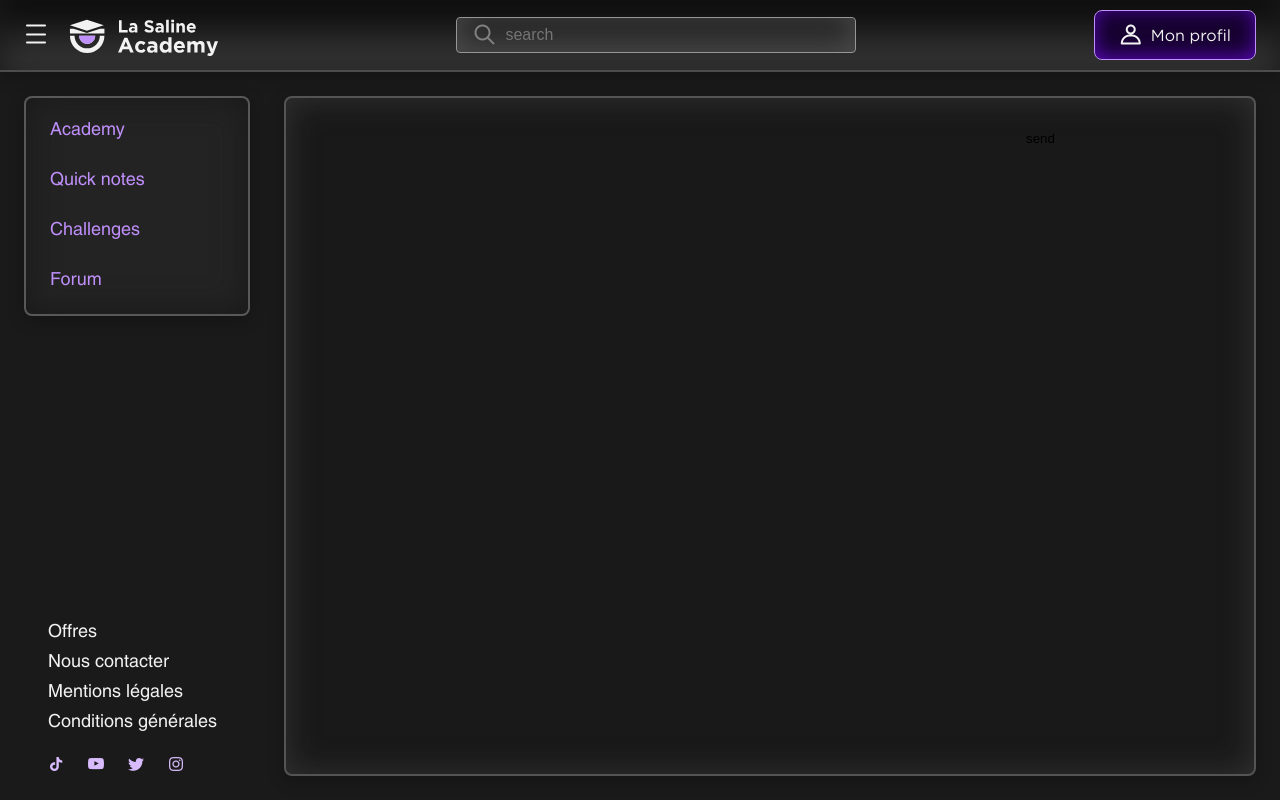
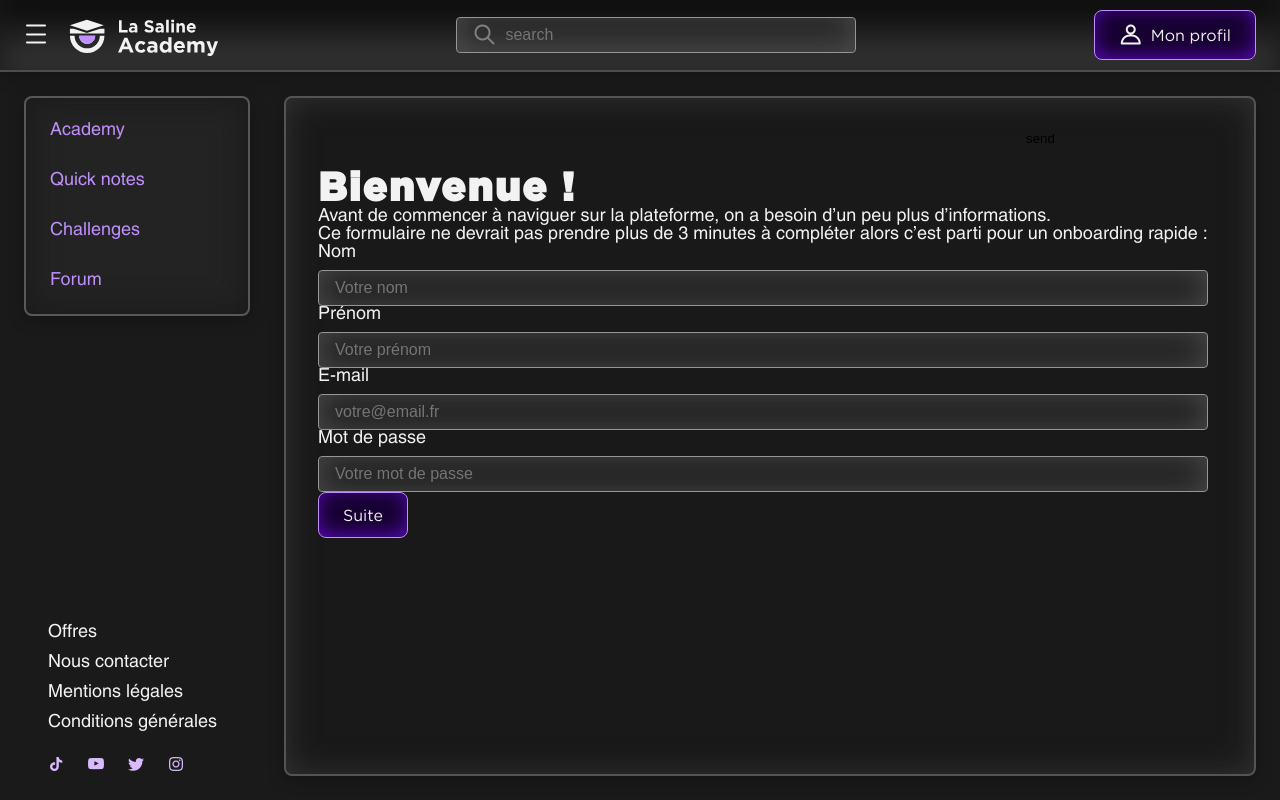
Before and after one commit to valentinmariot/la-saline-academy, a Next.js app: page /authentification/register in a window 1280 px wide. Built offline with nearby package versions, Linux system fonts and the light colour scheme; no server answers.

Commit message:
[ADD] register steps

```diff
--- /dev/null
+++ b/components/register/RegisterBank.tsx
@@ -0,0 +1,73 @@
+import React from "react";
+import InputContainer from "@/components/inputContainer/inputContainer";
+import Link from "next/link";
+
+type RegisterBasicProps = {
+  onNext: () => void;
+};
+
+const RegisterBank: React.FC<RegisterBasicProps> = ({ onNext }) => {
+  return (
+    <>
+      <h2>Informations bancaires</h2>
+      <p>Vous avez sélectionné l’offre premium à $8/mois</p>
+      <p>
+        Ce formulaire ne devrait pas prendre plus de 2 minutes à compléter alors
+        c’est parti pour un onboarding rapide :
+      </p>
+      <div>
+        <div>
+          <InputContainer
+            id="card-number"
+            label="Numéro de carte bancaire"
+            labelFor="card-number"
+            placeholder="**** **** **** ****"
+            type="number"
+            required
+          />
+        </div>
+        <div>
+          <InputContainer
+            id="card-owner"
+            label="Nom du titulaire"
+            labelFor="card-owner"
+            placeholder="Votre nom"
+            type="text"
+            required
+          />
+          <InputContainer
+            id="card-expiration"
+            label="Date expiration"
+            labelFor="card-expiration"
+            placeholder="--/--"
+            type="number"
+            required
+          />
+          <InputContainer
+            id="card-cvc"
+            label="CVC"
+            labelFor="card-cvc"
+            placeholder="***"
+            type="number"
+            required
+          />
+        </div>
+      </div>
+      <button className="btn btn-purple-solid-intense" onClick={onNext}>
+        Finaliser mon inscription
+      </button>
+      <p>
+        Vos informations bancaire ne sont pas enregistrer par notre application
+        et ne seront pas divulgé
+      </p>
+      <p>
+        Vous avez déjà un compte ?
+        <Link href="/authentification/login" className="logo">
+          Vous connecter
+        </Link>
+      </p>
+    </>
+  );
+};
+
+export default RegisterBank;
--- /dev/null
+++ b/components/register/RegisterBasic.tsx
@@ -0,0 +1,63 @@
+import React from "react";
+import InputContainer from "../inputContainer/inputContainer";
+
+type RegisterBasicProps = {
+  onNext: () => void;
+};
+
+const RegisterBasic: React.FC<RegisterBasicProps> = ({ onNext }) => {
+  return (
+    <>
+      <div>
+        <h2>Bienvenue !</h2>
+        <p>
+          Avant de commencer à naviguer sur la plateforme, on a besoin d’un peu
+          plus d’informations.
+        </p>
+        <p>
+          Ce formulaire ne devrait pas prendre plus de 3 minutes à compléter
+          alors c’est parti pour un onboarding rapide :
+        </p>
+      </div>
+      <div>
+        <InputContainer
+          id="lastname"
+          label="Nom"
+          labelFor="lastname"
+          placeholder="Votre nom"
+          type="text"
+          required
+        />
+        <InputContainer
+          id="firstname"
+          label="Prénom"
+          labelFor="firstname"
+          placeholder="Votre prénom"
+          type="text"
+          required
+        />
+        <InputContainer
+          id="email"
+          label="E-mail"
+          labelFor="email"
+          placeholder="votre@email.fr"
+          type="email"
+          required
+        />
+        <InputContainer
+          id="password"
+          label="Mot de passe"
+          labelFor="password"
+          placeholder="Votre mot de passe"
+          type="password"
+          required
+        />
+      </div>
+      <button className="btn btn-purple-solid-intense" onClick={onNext}>
+        Suite
+      </button>
+    </>
+  );
+};
+
+export default RegisterBasic;
--- /dev/null
+++ b/components/register/RegisterInstrument.tsx
@@ -0,0 +1,34 @@
+import React from "react";
+import InputContainer from "@/components/inputContainer/inputContainer";
+
+type RegisterBasicProps = {
+  onNext: () => void;
+};
+
+const RegisterInstrument: React.FC<RegisterBasicProps> = ({ onNext }) => {
+  return (
+    <>
+      <h2>Quel instrument résonne en vous ?</h2>
+      <p>
+        Renseigner le ou les instruments que vous pratiquez ou souhaitez
+        maitriser afin que nous puissions vous guider sur la voie de la réussite
+        !
+      </p>
+      <form id="searchbar">
+        <InputContainer
+          id="search"
+          placeholder="Rechercher"
+          label="Rechercher un instrument"
+          labelFor="search"
+          type="text"
+          required
+        />
+      </form>
+      <button className="btn btn-purple-solid-intense" onClick={onNext}>
+        C&apos;est parti !
+      </button>
+    </>
+  );
+};
+
+export default RegisterInstrument;
--- /dev/null
+++ b/components/register/RegisterPack.tsx
@@ -0,0 +1,48 @@
+import React from "react";
+
+type RegisterBasicProps = {
+  onNext: () => void;
+};
+
+const RegisterPack: React.FC<RegisterBasicProps> = ({ onNext }) => {
+  return (
+    <>
+      <h2>Choisisser votre pack</h2>
+      <p>Il est venu le moment de choisir votre pack expérience</p>
+      <div>
+        <p>Pack Freemium</p>
+        <p>Ce pack permet d&apos;accéder :</p>
+        <ul>
+          <li>à quelques formations gratuites</li>
+        </ul>
+        <button className="btn btn-purple-solid-intense" onClick={onNext}>
+          Choisir
+        </button>
+      </div>
+      <div>
+        <p>Pack Premium</p>
+        <p>Ce pack permet d&apos;accéder :</p>
+        <ul>
+          <li>à toutes les formations disponibles</li>
+          <li>au quick-notes</li>
+          <li>au forum</li>
+        </ul>
+        <button className="btn btn-purple-solid-intense" onClick={onNext}>
+          Choisir
+        </button>
+      </div>
+      <div>
+        <p>Pack VIP</p>
+        <p>Ce pack permet d&apos;accéder :</p>
+        <ul>
+          <li>à toutes nos features</li>
+        </ul>
+        <button className="btn btn-purple-solid-intense" onClick={onNext}>
+          Choisir
+        </button>
+      </div>
+    </>
+  );
+};
+
+export default RegisterPack;
--- a/pages/authentification/register.tsx
+++ b/pages/authentification/register.tsx
@@ -1,7 +1,10 @@
 import useRegister from "@/hooks/authentification/useRegister";
 import { useEffect, useState } from "react";
 import { UserData } from "@/types/user";
-
+import RegisterBasic from "@/components/register/RegisterBasic";
+import RegisterPack from "@/components/register/RegisterPack";
+import RegisterBank from "@/components/register/RegisterBank";
+import RegisterInstrument from "@/components/register/RegisterInstrument";
 const Register = () => {
   const register = useRegister();
   const [userData, setUserData] = useState<UserData>({
@@ -12,6 +15,8 @@ const Register = () => {
     roleId: 1,
     planId: 1,
   });
+  const [formStep, setFormStep] = useState(0);
+  const nextFormStep = () => setFormStep((formStep) => formStep + 1);
 
   const handleRegister = async (e: any) => {
     e.preventDefault();
@@ -48,6 +53,28 @@ const Register = () => {
         />
         <button onClick={handleRegister}>send</button>
       </form>
+      <div>
+        <div
+          style={formStep === 0 ? { display: "block" } : { display: "none" }}
+        >
+          <RegisterBasic onNext={nextFormStep} />
+        </div>
+        <div
+          style={formStep === 1 ? { display: "block" } : { display: "none" }}
+        >
+          <RegisterPack onNext={nextFormStep} />
+        </div>
+        <div
+          style={formStep === 2 ? { display: "block" } : { display: "none" }}
+        >
+          <RegisterBank onNext={nextFormStep} />
+        </div>
+        <div
+          style={formStep === 3 ? { display: "block" } : { display: "none" }}
+        >
+          <RegisterInstrument onNext={nextFormStep} />
+        </div>
+      </div>
     </>
   );
 };
```
